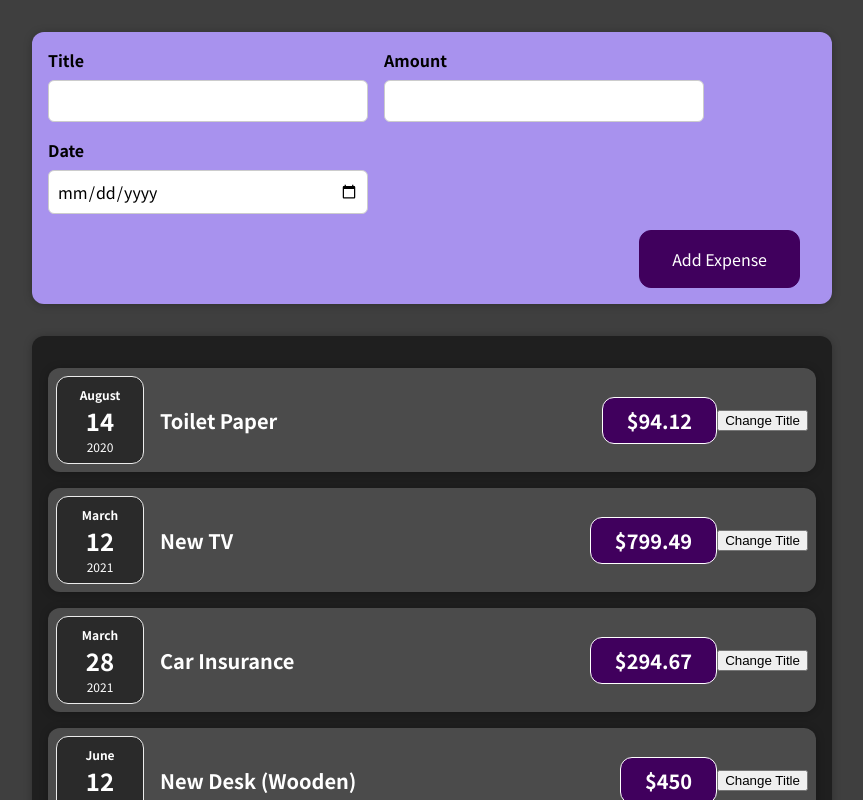
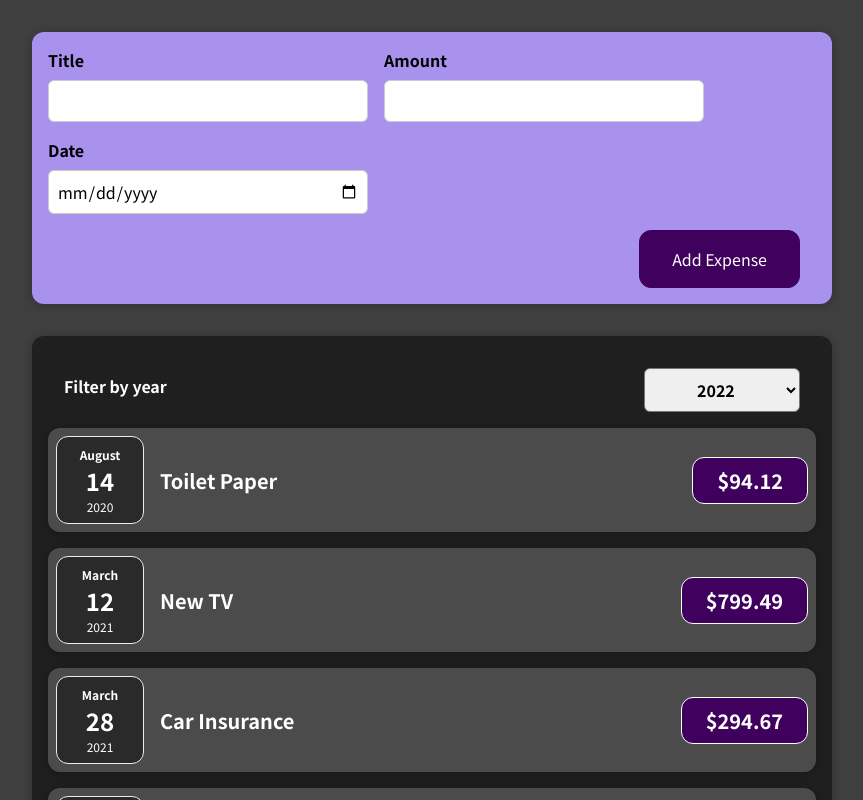
Before and after one commit to sharryy/Expense-Tracker, a React (Create React App) app: page / in a window 1280 px wide. Shown: the top 800 px of the page, without its empty margins (208-1071 px from the left). Built offline with nearby package versions, Linux system fonts and the light colour scheme.

Commit message:
Filter Year Implemented

```diff
--- a/src/components/Expense/Expense.js
+++ b/src/components/Expense/Expense.js
@@ -1,10 +1,19 @@
 import ExpenseItem from "./ExpenseItem";
 import './Expense.css';
 import Card from "../UI/Card";
+import ExpenseFilter from "./ExpenseFilter";
+import {useState} from "react";
 
 function Expense(props) {
+    const [filterYear, setFilterYear] = useState('2022');
+
+    const changeFilterYearHandler = (filterYear) => {
+        setFilterYear(filterYear);
+    }
+
     return (
         <Card className='expenses'>
+            <ExpenseFilter date={filterYear} onChangeFilterYear={changeFilterYearHandler}/>
             <ExpenseItem title={props.items[0].title} amount={props.items[0].amount} date={props.items[0].date}/>
             <ExpenseItem title={props.items[1].title} amount={props.items[1].amount} date={props.items[1].date}/>
             <ExpenseItem title={props.items[2].title} amount={props.items[2].amount} date={props.items[2].date}/>
--- /dev/null
+++ b/src/components/Expense/ExpenseFilter.css
@@ -0,0 +1,24 @@
+.expenses-filter {
+    color: white;
+    padding: 0 1rem;
+}
+
+.expenses-filter__control {
+    display: flex;
+    width: 100%;
+    align-items: center;
+    justify-content: space-between;
+    margin: 1rem 0;
+}
+
+.expenses-filter label {
+    font-weight: bold;
+    margin-bottom: 0.5rem;
+}
+
+.expenses-filter select {
+    font: inherit;
+    padding: 0.5rem 3rem;
+    font-weight: bold;
+    border-radius: 6px;
+}
--- /dev/null
+++ b/src/components/Expense/ExpenseFilter.js
@@ -0,0 +1,24 @@
+import './ExpenseFilter.css';
+
+const ExpenseFilter = (props) => {
+    const onChangeEventHandler = (event) => {
+        props.onChangeFilterYear(event.target.value);
+    }
+
+    return (
+        <div className='expenses-filter'>
+            <div className='expenses-filter__control'>
+                <label>Filter by year</label>
+                <select value={props.date} onChange={onChangeEventHandler}>
+                    <option value='2023'>2023</option>
+                    <option value='2022'>2022</option>
+                    <option value='2021'>2021</option>
+                    <option value='2020'>2020</option>
+                    <option value='2019'>2019</option>
+                </select>
+            </div>
+        </div>
+    );
+}
+
+export default ExpenseFilter;
--- a/src/components/Expense/ExpenseItem.js
+++ b/src/components/Expense/ExpenseItem.js
@@ -1,23 +1,15 @@
 import './ExpenseItem.css'
 import ExpenseDate from './ExpenseDate';
 import Card from '../UI/Card';
-import {useState} from "react";
 
 function ExpenseItem(props) {
-    const [title, setTitle] = useState(props.title);
-
-    const alertHandler = () => {
-        setTitle('Updated')
-    }
-
     return (
         <Card className="expense-item">
             <ExpenseDate date={props.date}/>
             <div className="expense-item__description">
-                <h2>{title}</h2>
+                <h2>{props.title}</h2>
                 <div className="expense-item__price">${props.amount}</div>
             </div>
-            <button onClick={alertHandler}>Change Title</button>
         </Card>
     );
 }
```
Also changed, not shown: 1 other file (tests, documents, lock files or other folders).
